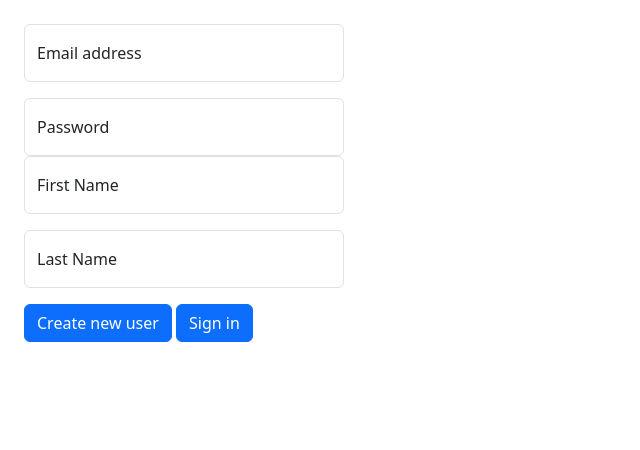
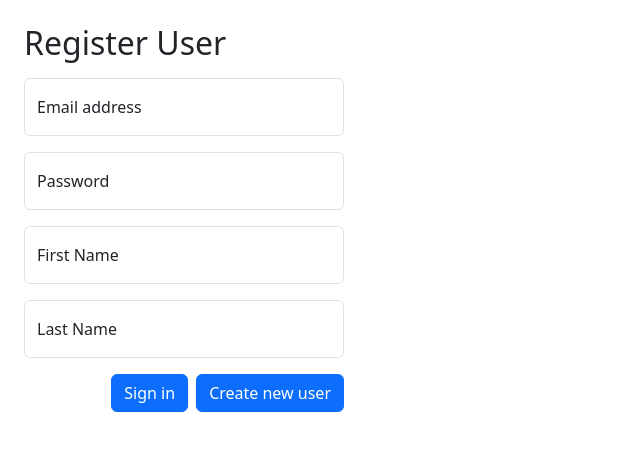
Before and after one commit to emilstricker/grams, a website: page public/register.html in a window 1280 px wide. Shown: the whole page, without its empty margins (0-640 px from the left). Drawn offline with nearby package versions, Linux system fonts and the light colour scheme.

Commit message:
Update register.html

```diff
--- a/public/register.html
+++ b/public/register.html
@@ -1,18 +1,22 @@
 <!doctype html>
 <html lang="en">
+
 <head>
     <meta charset="utf-8">
     <meta name="viewport" content="width=device-width, initial-scale=1">
     <title>Register</title>
-    <link href="https://cdn.jsdelivr.net/npm/bootstrap@5.3.2/dist/css/bootstrap.min.css" rel="stylesheet" integrity="sha384-T3c6CoIi6uLrA9TneNEoa7RxnatzjcDSCmG1MXxSR1GAsXEV/Dwwykc2MPK8M2HN" crossorigin="anonymous">
+    <link href="https://cdn.jsdelivr.net/npm/bootstrap@5.3.2/dist/css/bootstrap.min.css" rel="stylesheet"
+        integrity="sha384-T3c6CoIi6uLrA9TneNEoa7RxnatzjcDSCmG1MXxSR1GAsXEV/Dwwykc2MPK8M2HN" crossorigin="anonymous">
 </head>
+
 <body>
     <form id="mainForm" class="w-25 m-4">
+        <h2 class="mb-3">Register User</h2>
         <div class="form-floating mb-3">
             <input type="email" class="form-control" id="emailInput" placeholder="name@example.com">
             <label for="floatingInput">Email address</label>
         </div>
-      <div class="form-floating">
+        <div class="form-floating mb-3">
             <input type="password" class="form-control" id="passwordInput" placeholder="Password">
             <label for="floatingPassword">Password</label>
         </div>
@@ -24,13 +28,15 @@
             <input type="text" class="form-control" id="lNameInput" placeholder="name@example.com">
             <label for="floatingInput">Last Name</label>
         </div>
-      <button type="button" class="btn btn-primary">  Create new user
+        <button type="submit" class="btn btn-primary" style="float: right;"> Create new user
         </button>
 
-    <a href="login.html"><button class="btn btn-primary">  Sign in
+        <a href="login.html"><button type="submit" class="btn btn-primary me-2" style="float: right;"> Sign in
             </button></a>
     </form>
-    <script src="https://cdn.jsdelivr.net/npm/bootstrap@5.3.2/dist/js/bootstrap.bundle.min.js" integrity="sha384-C6RzsynM9kWDrMNeT87bh95OGNyZPhcTNXj1NW7RuBCsyN/o0jlpcV8Qyq46cDfL" crossorigin="anonymous"></script>
+    <script src="https://cdn.jsdelivr.net/npm/bootstrap@5.3.2/dist/js/bootstrap.bundle.min.js"
+        integrity="sha384-C6RzsynM9kWDrMNeT87bh95OGNyZPhcTNXj1NW7RuBCsyN/o0jlpcV8Qyq46cDfL"
+        crossorigin="anonymous"></script>
 </body>
 <script type="module">
     import { initializeApp } from "https://www.gstatic.com/firebasejs/10.7.1/firebase-app.js";
@@ -61,11 +67,11 @@
     let registerUser = evt => {
         evt.preventDefault();
         createUserWithEmailAndPassword(auth, emailInput.value, passwordInput.value)
-    .then((credentials)=>{
+            .then((credentials) => {
                 console.log(credentials);
             })
 
-    .catch((error)=>{
+            .catch((error) => {
                 alert(error.message);
                 console.log(error.code);
                 console.log(error.message);
```
Lines whose indentation alone changed are shown as unchanged.
